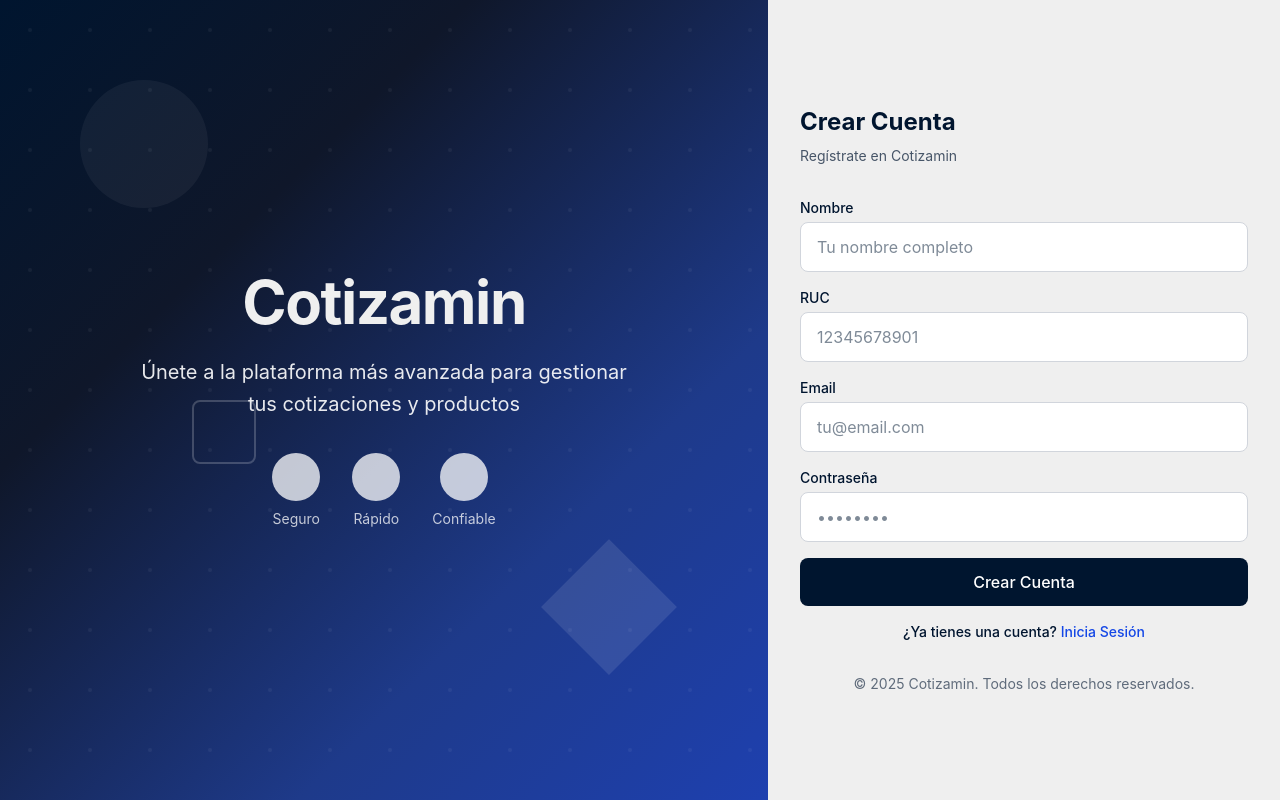
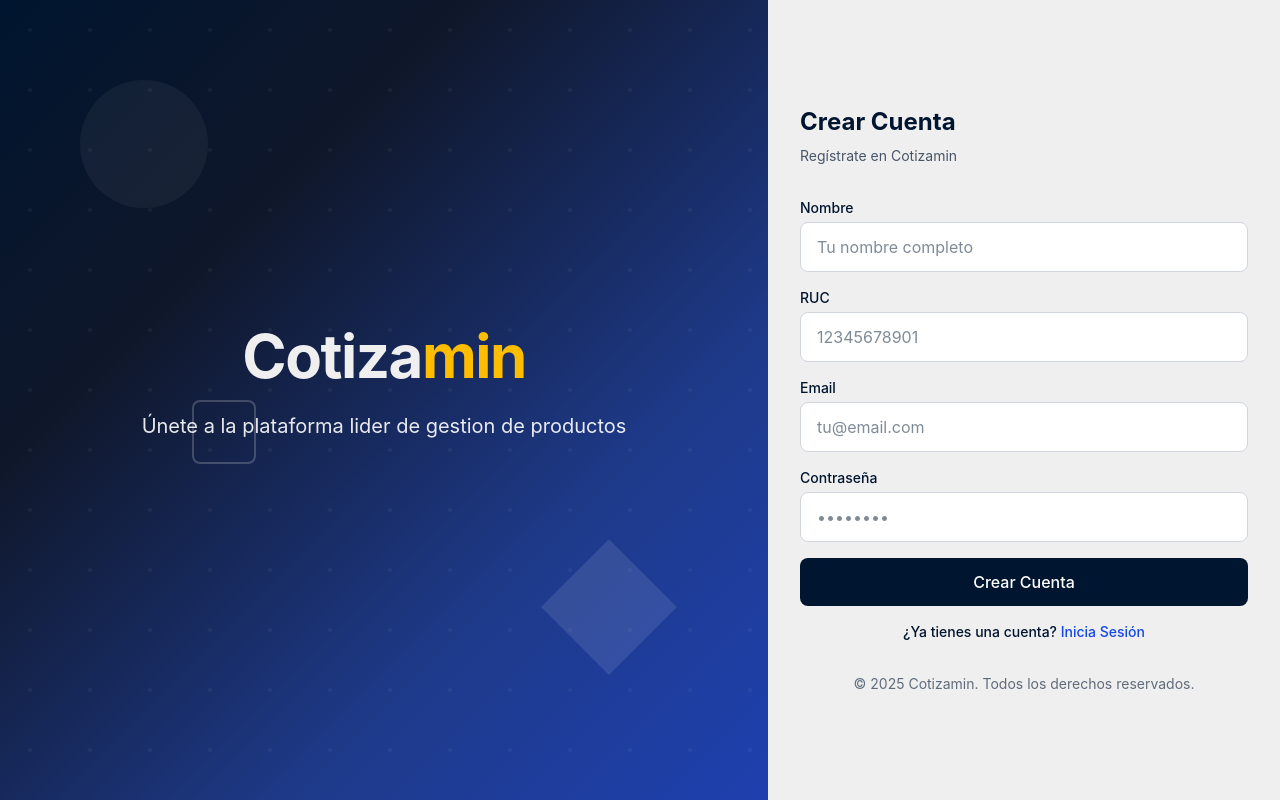
Before and after one commit to RamaHernandez03/cotizamin, a Next.js app: page /register in a window 1280 px wide. Built offline with nearby package versions, Linux system fonts and the light colour scheme.

Commit message:
New index

```diff
--- a/app/page.tsx
+++ b/app/page.tsx
@@ -1,6 +1,71 @@
-// app/dashboard/page.tsx (server component)
-import { redirect } from "next/navigation";
+// app/dashboard/page.tsx
+import Link from "next/link";
+
+export const metadata = {
+  title: "Cotizamin",
+  description: "Tu sistema de gestión de confianza",
+};
 
 export default function DashboardIndex() {
-  redirect("/dashboard/home");
+  const year = new Date().getFullYear();
+
+  return (
+    <main className="min-h-screen bg-[#00152F] text-[#efefef] flex flex-col">
+      {/* NAVBAR */}
+      <header className="sticky top-0 z-20 h-16 bg-[#00152F] shadow-md">
+        <div className="mx-auto flex h-full max-w-7xl items-center px-4">
+          <Link href="/" className="text-xl md:text-2xl font-bold">
+            <span className="text-white">Cotiza</span>
+            <span className="text-[#FFBD00]">Min</span>
+          </Link>
+        </div>
+      </header>
+
+      {/* HERO con VIDEO */}
+      <section className="relative flex-1">
+        <div className="h-[calc(100vh-4rem-4rem)] w-full relative overflow-hidden">
+          {/* Video de fondo */}
+          <video
+            className="absolute inset-0 h-full w-full object-cover"
+            autoPlay
+            muted
+            loop
+            playsInline
+          >
+            <source src="/videos/video.mp4" type="video/mp4" />
+          </video>
+
+          {/* Película negra semi-transparente */}
+          <div className="absolute inset-0 bg-black/50" />
+
+          {/* Contenido centrado */}
+          <div className="relative z-10 flex h-full w-full items-center justify-center">
+            <div className="mx-auto max-w-3xl px-6 text-center">
+              <p className="mb-2 text-xs md:text-sm uppercase tracking-[0.2em] text-[#FFBD00]">
+                Bienvenido a Cotizamin
+              </p>
+              <h2 className="mb-4 text-3xl md:text-4xl font-semibold leading-tight">
+                Tu sistema de gestión de confianza
+              </h2>
+
+              {/* Botón Ingresar */}
+              <div className="mt-7">
+                <Link
+                  href="/login"
+                  className="inline-block rounded-xl bg-[#FFBD00] px-6 py-3 md:px-8 md:py-3 text-sm md:text-base font-semibold text-[#00152F] transition-transform duration-200 hover:scale-[1.03] focus:outline-none focus:ring-2 focus:ring-[#FFBD00]/40"
+                >
+                  Ingresar
+                </Link>
+              </div>
+            </div>
+          </div>
+        </div>
+      </section>
+
+      {/* FOOTER TRANSPARENTE */}
+      <footer className="h-16 bg-transparent text-[#efefef] flex items-center justify-center text-xs md:text-sm px-4 relative z-10">
+        Cotizamin — todos los derechos reservados © {year}
+      </footer>
+    </main>
+  );
 }
--- a/components/AuthForm.tsx
+++ b/components/AuthForm.tsx
@@ -65,38 +65,13 @@ export default function AuthForm() {
           {/* Main content overlay */}
           <div className="absolute inset-0 flex flex-col justify-center items-center text-white p-12">
             <div className="text-center max-w-lg">
-              <h1 className="text-4xl xl:text-6xl font-bold mb-6 tracking-tight" style={{ color: '#efefef' }}>
-                Cotizamin
+              <h1 className="text-4xl xl:text-6xl font-bold mb-6 tracking-tight">
+                <span style={{ color: '#efefef' }}>Cotiza</span>
+                <span style={{ color: '#FFBD00' }}>min</span>
               </h1>
               <p className="text-lg xl:text-xl opacity-90 leading-relaxed mb-8">
-                Únete a la plataforma más avanzada para gestionar tus cotizaciones y productos
+                Únete a la plataforma lider de gestion de productos
               </p>
-              <div className="flex items-center justify-center space-x-8 text-sm opacity-75">
-                <div className="flex flex-col items-center">
-                  <div className="w-12 h-12 bg-white bg-opacity-20 rounded-full flex items-center justify-center mb-2">
-                    <svg className="w-6 h-6" fill="currentColor" viewBox="0 0 20 20">
-                      <path fillRule="evenodd" d="M10 18a8 8 0 100-16 8 8 0 000 16zm3.707-9.293a1 1 0 00-1.414-1.414L9 10.586 7.707 9.293a1 1 0 00-1.414 1.414l2 2a1 1 0 001.414 0l4-4z" clipRule="evenodd" />
-                    </svg>
-                  </div>
-                  <span>Seguro</span>
-                </div>
-                <div className="flex flex-col items-center">
-                  <div className="w-12 h-12 bg-white bg-opacity-20 rounded-full flex items-center justify-center mb-2">
-                    <svg className="w-6 h-6" fill="currentColor" viewBox="0 0 20 20">
-                      <path fillRule="evenodd" d="M11.49 3.17c-.38-1.56-2.6-1.56-2.98 0a1.532 1.532 0 01-2.286.948c-1.372-.836-2.942.734-2.106 2.106.54.886.061 2.042-.947 2.287-1.561.379-1.561 2.6 0 2.978a1.532 1.532 0 01.947 2.287c-.836 1.372.734 2.942 2.106 2.106a1.532 1.532 0 012.287.947c.379 1.561 2.6 1.561 2.978 0a1.533 1.533 0 012.287-.947c1.372.836 2.942-.734 2.106-2.106a1.533 1.533 0 01.947-2.287c1.561-.379 1.561-2.6 0-2.978a1.532 1.532 0 01-.947-2.287c.836-1.372-.734-2.942-2.106-2.106a1.532 1.532 0 01-2.287-.947zM10 13a3 3 0 100-6 3 3 0 000 6z" clipRule="evenodd" />
-                    </svg>
-                  </div>
-                  <span>Rápido</span>
-                </div>
-                <div className="flex flex-col items-center">
-                  <div className="w-12 h-12 bg-white bg-opacity-20 rounded-full flex items-center justify-center mb-2">
-                    <svg className="w-6 h-6" fill="currentColor" viewBox="0 0 20 20">
-                      <path d="M9 12l2 2 4-4m6 2a9 9 0 11-18 0 9 9 0 0118 0z" />
-                    </svg>
-                  </div>
-                  <span>Confiable</span>
-                </div>
-              </div>
             </div>
           </div>
         </div>
@@ -104,8 +79,9 @@ export default function AuthForm() {
 
       {/* Mobile header - Only visible on mobile */}
       <div className="lg:hidden bg-gradient-to-r from-slate-900 to-blue-900 px-6 py-8 text-white text-center">
-        <h1 className="text-3xl font-bold mb-2" style={{ color: '#efefef' }}>
-          Cotizamin
+        <h1 className="text-3xl font-bold mb-2">
+          <span style={{ color: '#efefef' }}>Cotiza</span>
+          <span style={{ color: '#FFBD00' }}>min</span>
         </h1>
         <p className="text-sm opacity-90">
           Gestiona tus cotizaciones y productos
--- a/components/LoginForm.tsx
+++ b/components/LoginForm.tsx
@@ -47,38 +47,13 @@ export default function LoginForm() {
           {/* Main content overlay */}
           <div className="absolute inset-0 flex flex-col justify-center items-center text-white p-12">
             <div className="text-center max-w-lg">
-              <h1 className="text-4xl xl:text-6xl font-bold mb-6 tracking-tight" style={{ color: '#efefef' }}>
-                Cotizamin
+              <h1 className="text-4xl xl:text-6xl font-bold mb-6 tracking-tight">
+                <span style={{ color: '#efefef' }}>Cotiza</span>
+                <span style={{ color: '#FFBD00' }}>min</span>
               </h1>
               <p className="text-lg xl:text-xl opacity-90 leading-relaxed mb-8">
                 Inicia sesión en tu gestor de productos de confianza
               </p>
-              <div className="flex items-center justify-center space-x-8 text-sm opacity-75">
-                <div className="flex flex-col items-center">
-                  <div className="w-12 h-12 bg-white bg-opacity-20 rounded-full flex items-center justify-center mb-2">
-                    <svg className="w-6 h-6" fill="currentColor" viewBox="0 0 20 20">
-                      <path fillRule="evenodd" d="M10 18a8 8 0 100-16 8 8 0 000 16zm3.707-9.293a1 1 0 00-1.414-1.414L9 10.586 7.707 9.293a1 1 0 00-1.414 1.414l2 2a1 1 0 001.414 0l4-4z" clipRule="evenodd" />
-                    </svg>
-                  </div>
-                  <span>Seguro</span>
-                </div>
-                <div className="flex flex-col items-center">
-                  <div className="w-12 h-12 bg-white bg-opacity-20 rounded-full flex items-center justify-center mb-2">
-                    <svg className="w-6 h-6" fill="currentColor" viewBox="0 0 20 20">
-                      <path fillRule="evenodd" d="M11.49 3.17c-.38-1.56-2.6-1.56-2.98 0a1.532 1.532 0 01-2.286.948c-1.372-.836-2.942.734-2.106 2.106.54.886.061 2.042-.947 2.287-1.561.379-1.561 2.6 0 2.978a1.532 1.532 0 01.947 2.287c-.836 1.372.734 2.942 2.106 2.106a1.532 1.532 0 012.287.947c.379 1.561 2.6 1.561 2.978 0a1.533 1.533 0 012.287-.947c1.372.836 2.942-.734 2.106-2.106a1.533 1.533 0 01.947-2.287c1.561-.379 1.561-2.6 0-2.978a1.532 1.532 0 01-.947-2.287c.836-1.372-.734-2.942-2.106-2.106a1.532 1.532 0 01-2.287-.947zM10 13a3 3 0 100-6 3 3 0 000 6z" clipRule="evenodd" />
-                    </svg>
-                  </div>
-                  <span>Rápido</span>
-                </div>
-                <div className="flex flex-col items-center">
-                  <div className="w-12 h-12 bg-white bg-opacity-20 rounded-full flex items-center justify-center mb-2">
-                    <svg className="w-6 h-6" fill="currentColor" viewBox="0 0 20 20">
-                      <path d="M9 12l2 2 4-4m6 2a9 9 0 11-18 0 9 9 0 0118 0z" />
-                    </svg>
-                  </div>
-                  <span>Confiable</span>
-                </div>
-              </div>
             </div>
           </div>
         </div>
@@ -86,8 +61,9 @@ export default function LoginForm() {
 
       {/* Mobile header - Only visible on mobile */}
       <div className="lg:hidden bg-gradient-to-r from-blue-900 via-indigo-900 to-purple-900 px-6 py-8 text-white text-center">
-        <h1 className="text-3xl font-bold mb-2" style={{ color: '#efefef' }}>
-          Cotizamin
+        <h1 className="text-3xl font-bold mb-2">
+          <span style={{ color: '#efefef' }}>Cotiza</span>
+          <span style={{ color: '#FFBD00' }}>min</span>
         </h1>
         <p className="text-sm opacity-90">
           Inicia sesión en tu cuenta
```
Also changed, not shown: 1 other file (tests, documents, lock files or other folders).
